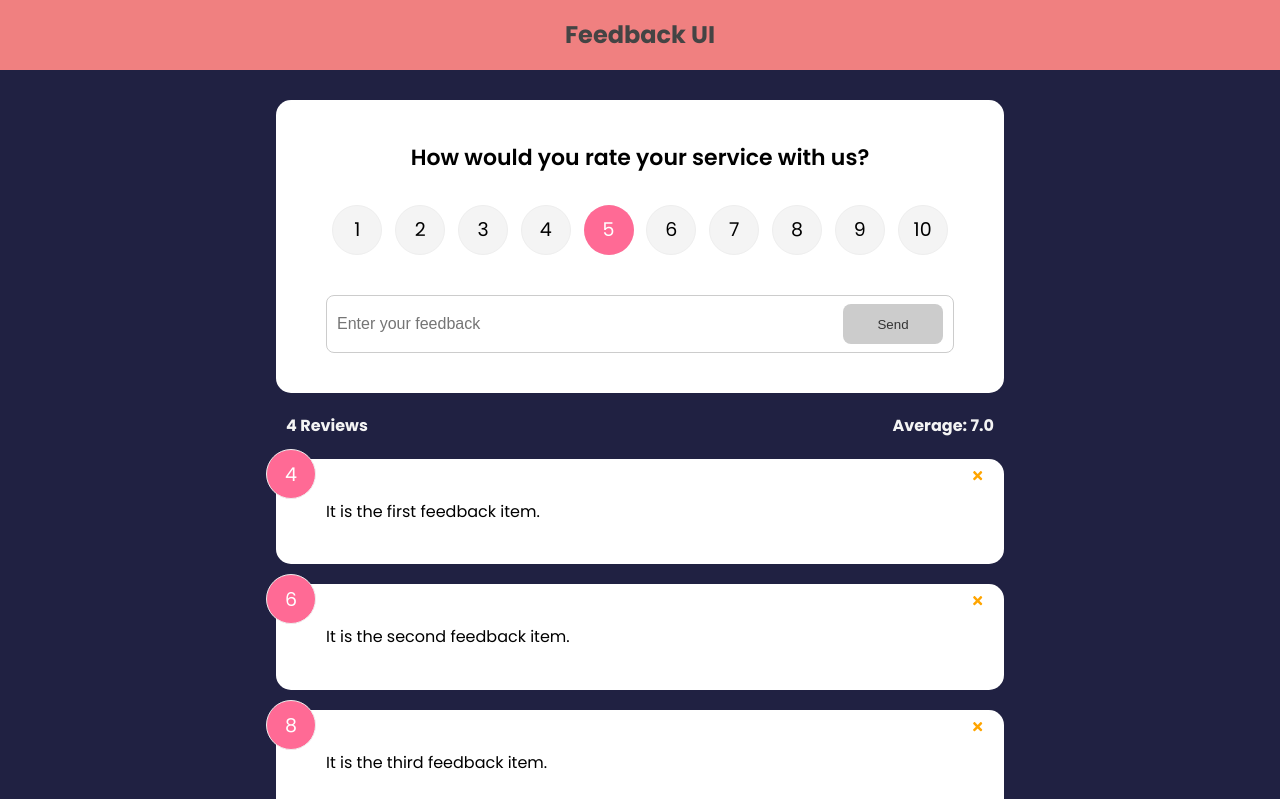
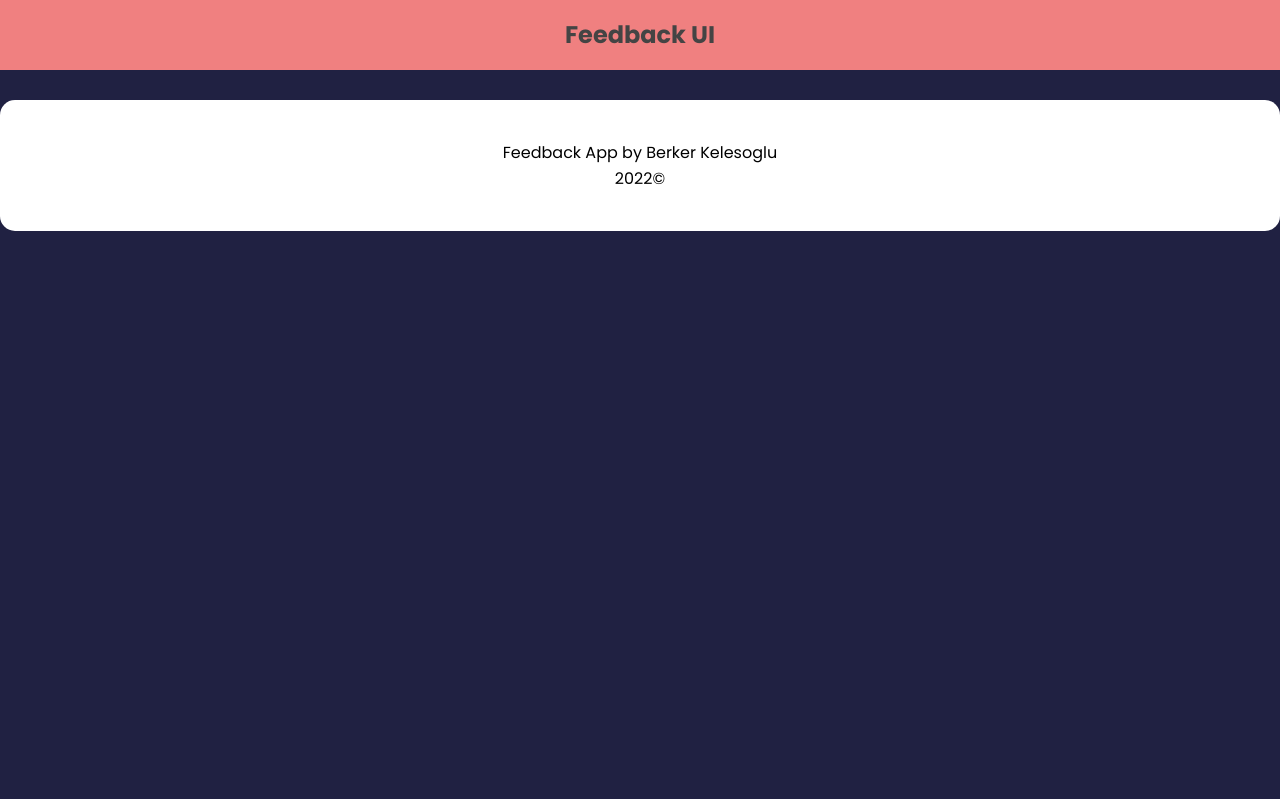
Before and after one commit to berkerkls/feedback-app, a React (Create React App) app: page /about in a window 1280 px wide. Shown: the top 799 px of the page. Built offline with nearby package versions, Linux system fonts and the light colour scheme.

Commit message:
by using react router added the routes and about pages for the app and a link to header to go back home

```diff
--- a/package.json
+++ b/package.json
@@ -9,6 +9,7 @@
     "framer-motion": "^4.1.17",
     "react": "^18.2.0",
     "react-dom": "^18.2.0",
+    "react-router-dom": "^6.4.2",
     "react-scripts": "5.0.1",
     "styled-components": "^5.3.6",
     "uuid": "^9.0.0",
--- a/src/App.js
+++ b/src/App.js
@@ -6,31 +6,19 @@ import FeedbackList from './components/FeedbackList';
 import FeedbackData from "./data/FeedbackData"
 import FeedbackStats from './components/FeedbackStats';
 import FeedbackForm from './components/FeedbackForm';
+import AboutPage from './pages/AboutPage';
+import Home from './pages/Home';
+import {BrowserRouter as Router, Routes, Route} from "react-router-dom"
 
 function App() {
-  const [feedback, setFeedback] = useState(FeedbackData)
-
-  const addFeedback = (newFeedback) => {
-    newFeedback.id = uuidv4()
-    setFeedback([newFeedback,...feedback])
-
-  }
-
-  const deleteFeedback=(id) => {
-    if(window.confirm("Are you sure you want to delete this?")) {
-      setFeedback(feedback.filter((item) => item.id != id))
-    }
-  }
-
   return (
-    <>
+    <Router>
       <Header text="Feedback UI" />
-      <div className='container'>
-          <FeedbackForm addFeedback={addFeedback} />
-          <FeedbackStats feedback={feedback} />
-          <FeedbackList feedback={feedback} handleDelete={deleteFeedback} />
-      </div>
-    </>
+      <Routes>
+      <Route path="/" exact element={<Home />}/>
+      <Route path='/about' element={<AboutPage />} />
+      </Routes>
+    </Router>
   );
 }
 
--- a/src/components/Header.jsx
+++ b/src/components/Header.jsx
@@ -1,4 +1,5 @@
 import React from 'react'
+import { NavLink } from 'react-router-dom'
 import styled from "styled-components"
 
 const NavText = styled.h2`
@@ -25,7 +26,9 @@ function Header({text}) {
   return (
     <Navbar>
         <Container>
-            <NavText>{text}</NavText>
+            <NavLink to="/" style={{textDecoration:"none"}}>
+                <NavText>{text}</NavText>
+            </NavLink>
         </Container>
     </Navbar>
   )
--- /dev/null
+++ b/src/pages/AboutPage.jsx
@@ -0,0 +1,24 @@
+import React from 'react'
+import { NavLink } from 'react-router-dom'
+import styled from 'styled-components'
+import Card from '../shared/Card'
+
+const Wrapper = styled.div`
+    display:flex;
+    flex-direction: column;
+    justify-content: center;
+    align-items: center;
+`
+
+function AboutPage() {
+  return (
+    <Card>
+        <Wrapper>
+            <p>Feedback App by Berker Kelesoglu</p>
+            <span>2022&copy;</span>
+        </Wrapper>
+    </Card>
+  )
+}
+
+export default AboutPage
--- /dev/null
+++ b/src/pages/Home.jsx
@@ -0,0 +1,43 @@
+import React from 'react'
+import {v4 as uuidv4} from "uuid"
+import { useState } from 'react'
+import FeedbackForm from '../components/FeedbackForm'
+import FeedbackStats from '../components/FeedbackStats'
+import FeedbackList from '../components/FeedbackList'
+import FeedbackData from '../data/FeedbackData'
+import { NavLink } from 'react-router-dom'
+import styled from 'styled-components'
+
+const Link = styled.div`
+    display:flex;
+    justify-content:center;
+    align-items: center;
+    margin-bottom: 20px;
+    font-size: 20px;`
+
+export default function Home() {
+    const [feedback, setFeedback] = useState(FeedbackData)
+
+  const addFeedback = (newFeedback) => {
+    newFeedback.id = uuidv4()
+    setFeedback([newFeedback,...feedback])
+
+  }
+
+  const deleteFeedback=(id) => {
+    if(window.confirm("Are you sure you want to delete this?")) {
+      setFeedback(feedback.filter((item) => item.id != id))
+    }
+  }
+
+  return (
+    <div className='container'>
+          <Link>
+            <NavLink to="/about" style={{textDecoration:"none",color:"#ffaa77"}}>About Us</NavLink>
+          </Link>
+          <FeedbackForm addFeedback={addFeedback} />
+          <FeedbackStats feedback={feedback} />
+          <FeedbackList feedback={feedback} handleDelete={deleteFeedback} />
+    </div>
+  )
+}
```
Also changed, not shown: 1 other file (tests, documents, lock files or other folders).
